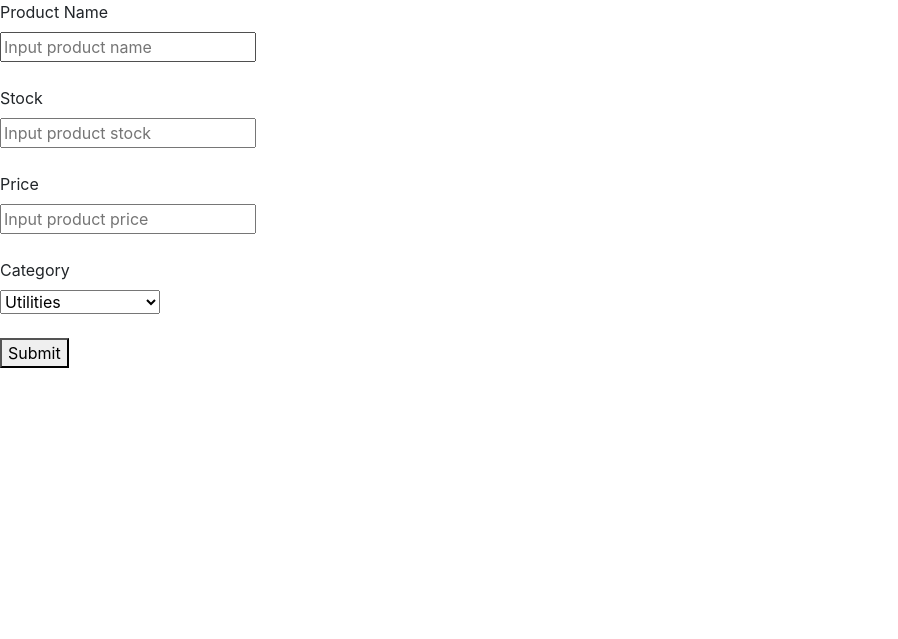
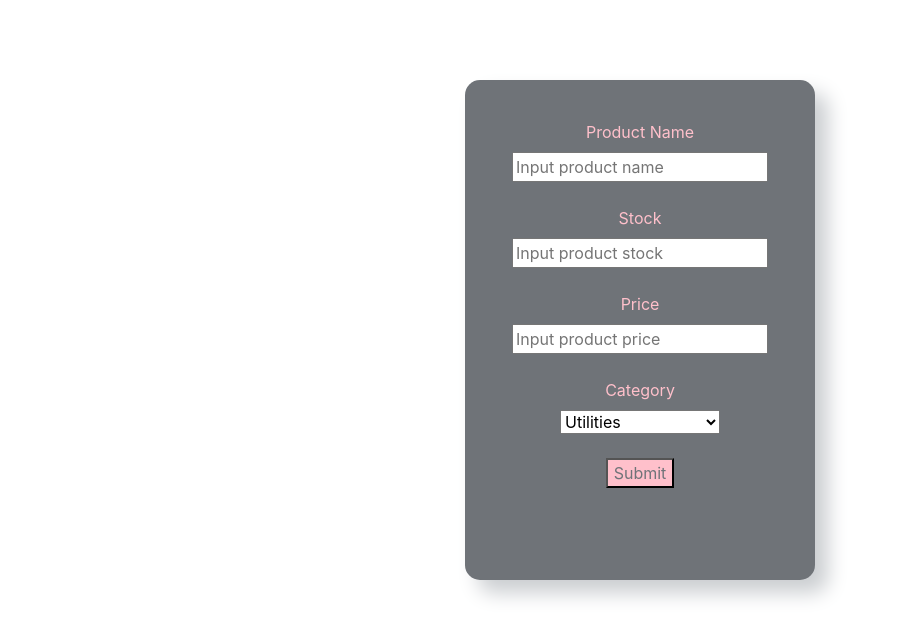
Before and after one commit to anesavitri/belajarci, a CodeIgniter 4 app: the page made by app/Views/product/new.php in a window 1280 px wide. Shown: the top 639 px of the page, without its empty margins (0-898 px from the left). Run offline with PHP 8.4 and a stand-in for CodeIgniter, Linux system fonts and the light colour scheme; the template is opened without the code that fills it, so the values that code supplies are empty; some libraries are stand-ins or nearby versions.

Commit message:
Fifth Commit

```diff
--- a/app/Views/base.php
+++ b/app/Views/base.php
@@ -6,7 +6,7 @@
 
 <!-- Bootstrap CSS -->
 <link rel="stylesheet" href="https://stackpath.bootstrapcdn.com/bootstrap/4.3.1/css/bootstrap.min.css" integrity="sha384-ggOyR0iXCbMQv3Xipma34MD+dH/1fQ784/j6cY/iJTQUOhcWr7x9JvoRxT2MZw1T" crossorigin="anonymous">
-<link rel="stylesheet" href="css/main.css">
+<link rel="stylesheet" href="<?php echo base_url() ?>/assets/css/main.css">
 <link href='https://unpkg.com/boxicons@2.0.9/css/boxicons.min.css' rel='stylesheet'>
 <style>
 
--- a/app/Views/product/edit.php
+++ b/app/Views/product/edit.php
@@ -1,6 +1,7 @@
 <?= $this->extend('base') ?>
 
 <?= $this->section('content') ?>
+    <div class="wrapper">
     <form action="/product/<?= $data['id'] ?>/update" method="post">
         <input type="hidden" name="_method" value="put" />
         <label for="name">Product Name</label>
@@ -34,4 +35,5 @@
         <br />
         <button type="submit">Submit</button>
     </form>
+    </div>
 <?= $this->endSection() ?>
--- a/app/Views/product/new.php
+++ b/app/Views/product/new.php
@@ -1,6 +1,7 @@
 <?= $this->extend('base') ?>
 
 <?= $this->section('content') ?>
+    <div class="wrapper" >
     <form action="/product/create" method="post">
         <label for="name">Product Name</label>
         <br />
@@ -33,4 +34,5 @@
         <br />
         <button type="submit">Submit</button>
     </form>
+    </div>
 <?= $this->endSection() ?>
```
Also changed, not shown: public/assets/css/main.css (added).
